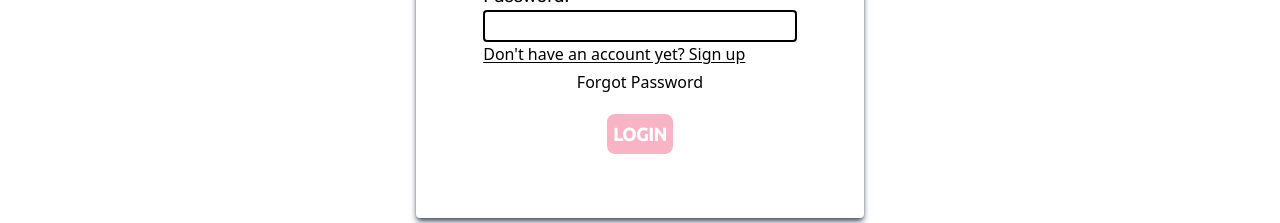
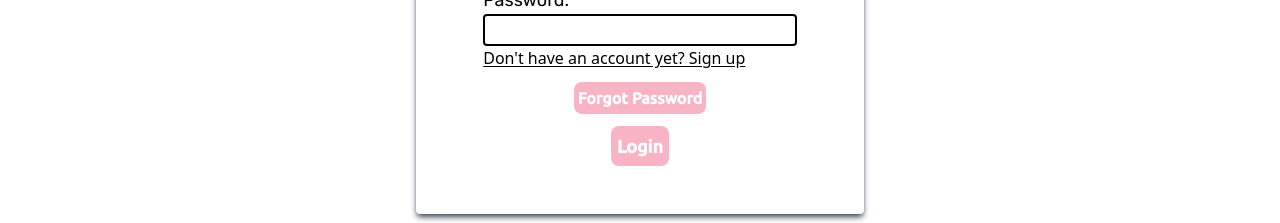
Before and after one commit to JGenereux/heartlandshoppes-2.0_ecommerce, a React (Vite) app in the folder client/: page /login in a window 1280 px wide. Shown: the part 462-685 px from the top of the page. Built offline with nearby package versions, Linux system fonts and the light colour scheme; no server answers.

Commit message:
Updated forgot password button design

```diff
--- a/client/src/Login/Login.tsx
+++ b/client/src/Login/Login.tsx
@@ -96,8 +96,8 @@ function LoginForm() {
                 <input type="password" id="username" className="border-black border-2 w-full pl-1 h-8 rounded-sm" value={password} onChange={(event) => setPassword(event.target.value)}></input>
                 <Link to="/signup" className="underline underline-offset-[1.5px]">Don't have an account yet? Sign up</Link>
             </div>
-            <button onClick={handleForgotPassword} type="button">Forgot Password</button>
-            <button className="my-4 bg-[#f8b4c4] font-button font-semibold w-fit p-1.5 rounded-lg text-lg text-white" type="submit">LOGIN</button>
+            <button onClick={handleForgotPassword} type="button" className="mt-2 bg-[#f8b4c4] font-button font-semibold w-fit p-1 rounded-lg text-md text-white">Forgot Password</button>
+            <button className="mt-2 bg-[#f8b4c4] font-button font-semibold w-fit p-1.5 rounded-lg text-lg text-white" type="submit">Login</button>
         </form >
     </div >
 }
```
